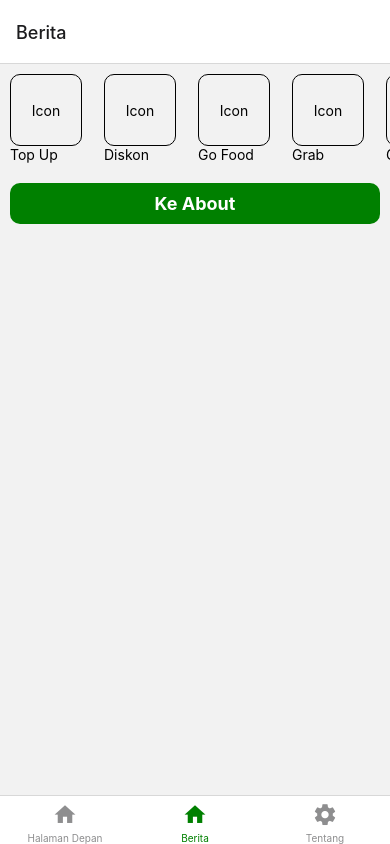
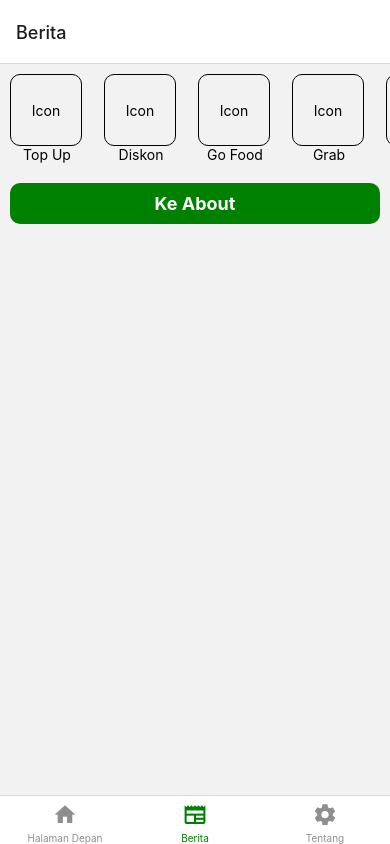
Before and after one commit to MOH-WAKID/UTS-MOBILE_PROGRAMMING-KABAR_BOLA, a React Native app: screen /Berita in a window 390 px wide. Built offline with nearby package versions, Linux system fonts and the light colour scheme.

Commit message:
Mengubah Warna Teks Pada Icon dan Mengubah Icon

```diff
--- a/src/App.jsx
+++ b/src/App.jsx
@@ -28,7 +28,7 @@ const MenuTab = () => {
         component={Berita}
         options={{
           tabBarIcon: ({size, color}) => (
-            <MaterialCommunityIcons name="home" size={size} color={color} />
+            <MaterialCommunityIcons name="newspaper" size={size} color={color} />
           ),
         }}
       />
--- a/src/component/IconMenu.jsx
+++ b/src/component/IconMenu.jsx
@@ -7,7 +7,7 @@ const IconMenu = ({label}) => {
       <View style={styles.box}>
         <Text style={styles.textIcon}>Icon</Text>
       </View>
-      <Text>{label}</Text>
+      <Text style={styles.textIcon}>{label}</Text>
     </TouchableOpacity>
   );
 };
@@ -31,4 +31,8 @@ const styles = StyleSheet.create({
     alignItems: 'center',
     borderRadius: 10,
   },
+  textIcon: {
+    color: 'black',
+    textAlign: 'center',
+  },
 });
```
